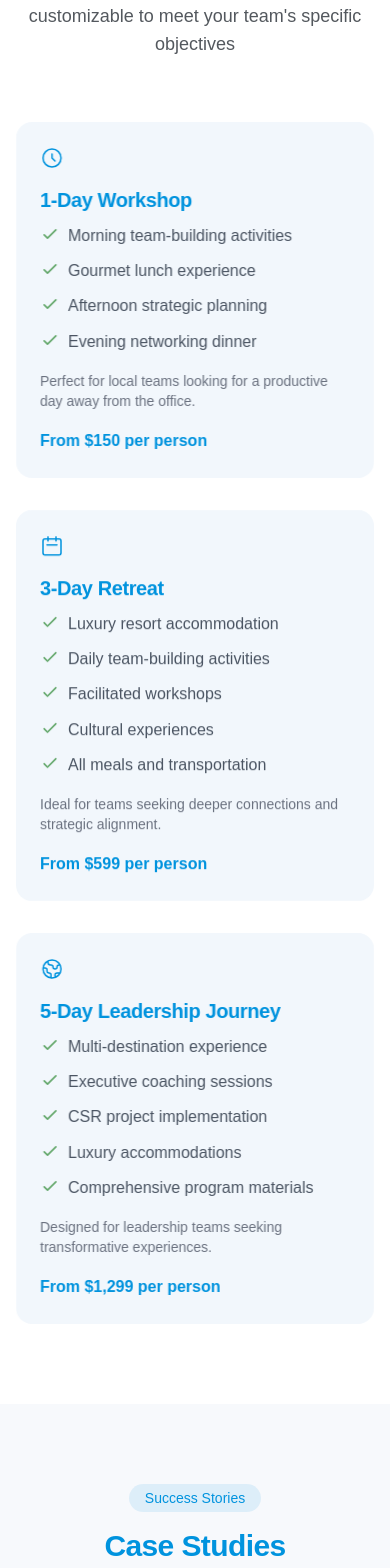
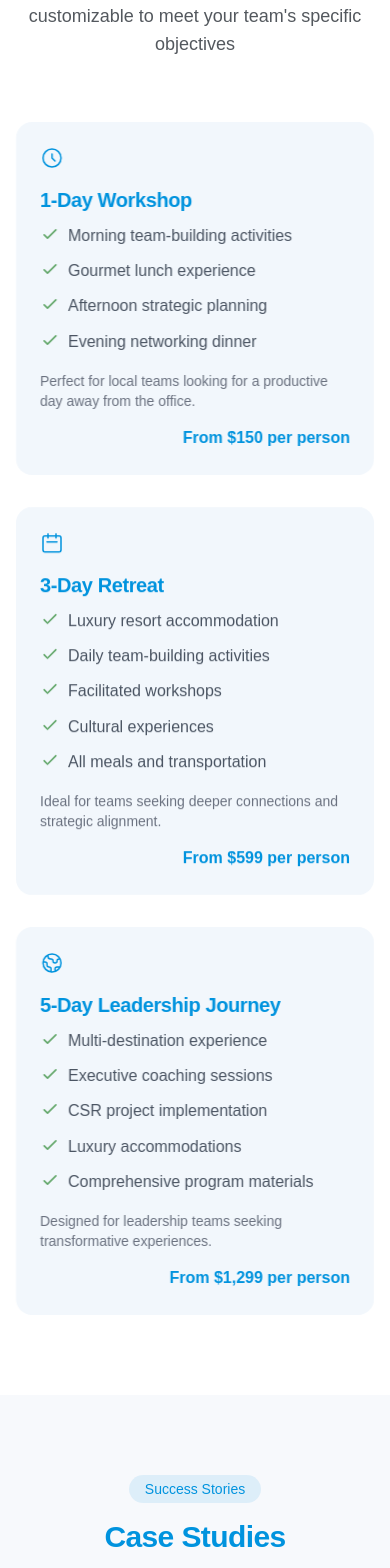
Before and after one commit to wizkie02/llt.new, a React (Vite) app: page /team-building in a window 390 px wide. Shown: the part 2740-4308 px from the top of the page. Built offline with nearby package versions, Linux system fonts and the light colour scheme; no server answers.

Commit message:
chore: technically ok

```diff
--- a/src/components/layout/Header.tsx
+++ b/src/components/layout/Header.tsx
@@ -836,7 +836,7 @@ const Header = () => {
             </nav>
 
             {/* Mobile CTA Button */}
-            <div className="pt-12 pb-6 mt-6 border-t border-gray-200">
+            <div className="pt-6 mt-1 border-t border-gray-200">
               <Link
                 to="/booking"
                 className="flex items-center justify-center w-full bg-[#0093DE] hover:bg-[#0078b3] text-white px-4 py-3 rounded-xl text-base font-medium transition-all duration-300 transform hover:-translate-y-1 hover:shadow-lg"
--- a/src/pages/Events.tsx
+++ b/src/pages/Events.tsx
@@ -209,10 +209,10 @@ const Events = () => {
           <div className="max-w-4xl mx-auto">
             <div className="relative">
               {/* Timeline Line */}
-              <div className="absolute left-0 md:left-1/2 transform md:translate-x-[-50%] top-0 bottom-0 w-1 bg-gradient-to-b from-[#58b7e8] to-[#6dc0eb] z-0"></div>
+              <div className="absolute hidden md:block left-0 md:left-1/2 transform md:translate-x-[-50%] top-0 bottom-0 w-1 bg-gradient-to-b from-[#58b7e8] to-[#6dc0eb] z-0"></div>
 
               {/* Timeline Items */}
-              <div className="relative z-10">
+              <div className="relative z-10 px-4 md:px-0">
                 {/* Step 1 */}
                 <div className="flex flex-col items-start mb-12 md:flex-row">
                   <div className="flex-1 order-2 md:text-right md:pr-8 md:order-1">
--- a/src/pages/MedicalTravel.tsx
+++ b/src/pages/MedicalTravel.tsx
@@ -201,7 +201,7 @@ const MedicalTravel = () => {
           <div className="max-w-5xl mx-auto">
             <div className="grid items-center grid-cols-1 gap-12 lg:grid-cols-2">
               <ScrollReveal direction="left" delay={200}>
-                <div>
+                <div className="px-4 lg:px-0">
                   <span className="inline-block px-4 py-1 rounded-full bg-[#0093DE]/10 text-[#0093DE] text-sm font-medium mb-4">
                     Why Choose Us
                   </span>
--- a/src/pages/TeamBuilding.tsx
+++ b/src/pages/TeamBuilding.tsx
@@ -192,10 +192,10 @@ const TeamBuilding = () => {
             </div>
           </ScrollReveal>
 
-          <div className="grid max-w-5xl grid-cols-1 gap-8 mx-auto md:grid-cols-3">
+          <div className="relative grid max-w-5xl grid-cols-1 gap-8 mx-auto md:grid-cols-3">
             <ScrollReveal direction="left" delay={300} distance={40}>
               <div
-                className={`p-6 rounded-2xl transition-all duration-300 h-full hover:-translate-y-2 hover:shadow-xl ${
+                className={`p-6 pb-12 rounded-2xl transition-all duration-300 h-full hover:-translate-y-2 hover:shadow-xl ${
                   theme === "light" ? "bg-[#F2F7FC]" : "bg-gray-700"
                 }`}
               >
@@ -318,13 +318,15 @@ const TeamBuilding = () => {
                   Perfect for local teams looking for a productive day away from
                   the office.
                 </p>
-                <p className="font-bold text-[#0093DE]">From $150 per person</p>
+                <p className="absolute bottom-6 right-6 font-bold text-[#0093DE] w-full text-right">
+                  From $150 per person
+                </p>
               </div>
             </ScrollReveal>
 
             <ScrollReveal direction="up" delay={400} distance={40}>
               <div
-                className={`p-6 rounded-2xl h-full transition-all duration-300 hover:-translate-y-2 hover:shadow-xl ${
+                className={`relative p-6 pb-12 rounded-2xl h-full transition-all duration-300 hover:-translate-y-2 hover:shadow-xl ${
                   theme === "light" ? "bg-[#F2F7FC]" : "bg-gray-700"
                 }`}
               >
@@ -470,13 +472,15 @@ const TeamBuilding = () => {
                   Ideal for teams seeking deeper connections and strategic
                   alignment.
                 </p>
-                <p className="font-bold text-[#0093DE]">From $599 per person</p>
+                <p className="absolute bottom-6 right-6 font-bold text-[#0093DE] w-full text-right">
+                  From $599 per person
+                </p>
               </div>
             </ScrollReveal>
 
             <ScrollReveal direction="right" delay={500} distance={40}>
               <div
-                className={`p-6 rounded-2xl h-full transition-all duration-300 hover:-translate-y-2 hover:shadow-xl ${
+                className={`relative p-6 pb-12 rounded-2xl h-full transition-all duration-300 hover:-translate-y-2 hover:shadow-xl ${
                   theme === "light" ? "bg-[#F2F7FC]" : "bg-gray-700"
                 }`}
               >
@@ -624,7 +628,7 @@ const TeamBuilding = () => {
                   Designed for leadership teams seeking transformative
                   experiences.
                 </p>
-                <p className="font-bold text-[#0093DE]">
+                <p className="absolute bottom-6 right-6 font-bold text-[#0093DE] w-full text-right">
                   From $1,299 per person
                 </p>
               </div>
@@ -761,7 +765,7 @@ const TeamBuilding = () => {
           <div className="max-w-5xl mx-auto">
             <div className="grid items-center grid-cols-1 gap-12 lg:grid-cols-2">
               <div>
-                <ScrollReveal direction="left" delay={200} distance={30}>
+                <ScrollReveal direction="left" delay={200} distance={30} className="text-center lg:text-left">
                   <span className="inline-block px-4 py-1 rounded-full bg-[#0093DE]/10 text-[#0093DE] text-sm font-medium mb-4">
                     Why Choose Us
                   </span>
@@ -770,7 +774,7 @@ const TeamBuilding = () => {
                   </h2>
                 </ScrollReveal>
 
-                <div className="space-y-6">
+                <div className="px-4 space-y-6 lg:px-0">
                   <ScrollReveal direction="left" delay={300} distance={30}>
                     <div className="flex items-start">
                       <div className="flex-shrink-0 w-12 h-12 rounded-full bg-[#0093DE] flex items-center justify-center text-white mr-4">
```
